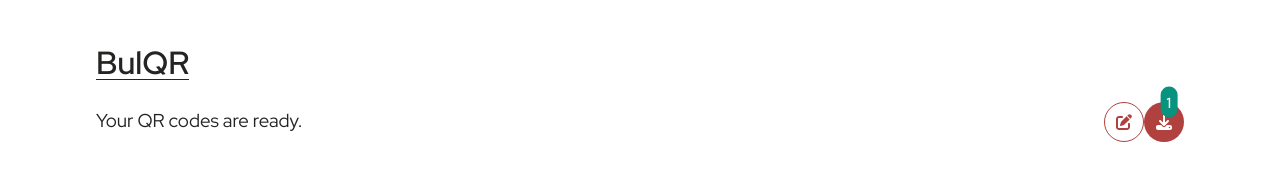
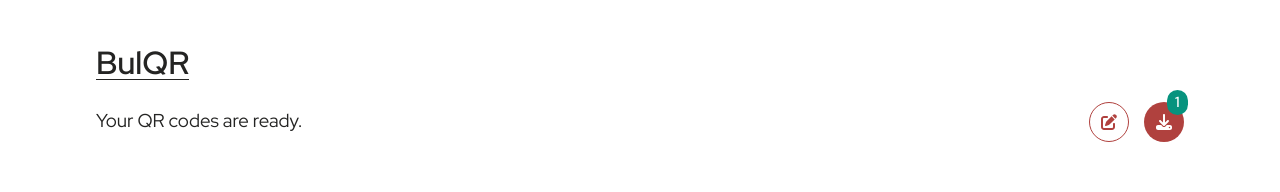
Before and after one commit to philteigne/QRGenerator, a React (Create React App) app in the folder frontend/: page / in a window 1280 px wide. Both pictures are taken after typing "Sample" into the empty fields and a click on the button "Generate". Shown: the top 192 px of the page. Built offline with nearby package versions, Linux system fonts and the light colour scheme.

Commit message:
updated styling for download all notification

```diff
--- a/frontend/src/App.css
+++ b/frontend/src/App.css
@@ -162,11 +162,8 @@ button.inverse {
 
   background-color: #07937E;
 
-  padding: 6px;
   border-radius: 12px;
-
-  min-height: 12px;
-  min-width: 12px;
+  padding: 4pt 6pt;
 
   position: fixed;
 
@@ -175,7 +172,7 @@ button.inverse {
   font-size: 11pt;
   color: white;
 
-  transform: translate(100%, -50%);
+  transform: translate(38px, -12px)
 }
 
 .aButton-inverse {
@@ -382,7 +379,7 @@ header {
   flex-direction: row;
 }
 
-.output .outputControl a {
+.output .outputControl button {
   margin-left: 15px;
 }
 
@@ -444,7 +441,7 @@ canvas.QRCanvas {
   flex-direction: row;
 }
 
-.QRControl a {
+.QRControl button {
   margin-left: 15px;
 }
 
--- a/frontend/src/routes/OutputRoute.tsx
+++ b/frontend/src/routes/OutputRoute.tsx
@@ -24,7 +24,7 @@ const OutputRoute = (
             <FontAwesomeIcon icon={faPenToSquare} />
           </button>
           <div>
-            <button className='notification'>{state.arrayInput.length > 10 ? '10+' : state.arrayInput.length}</button>
+            <p className='notification'>{state.arrayInput.length > 10 ? '10+' : state.arrayInput.length}</p>
             <button className='aButton' onClick={() => generateQRCodeZip(state.arrayInput)}><FontAwesomeIcon icon={faDownload} /></button>
           </div>
         </div>
```
